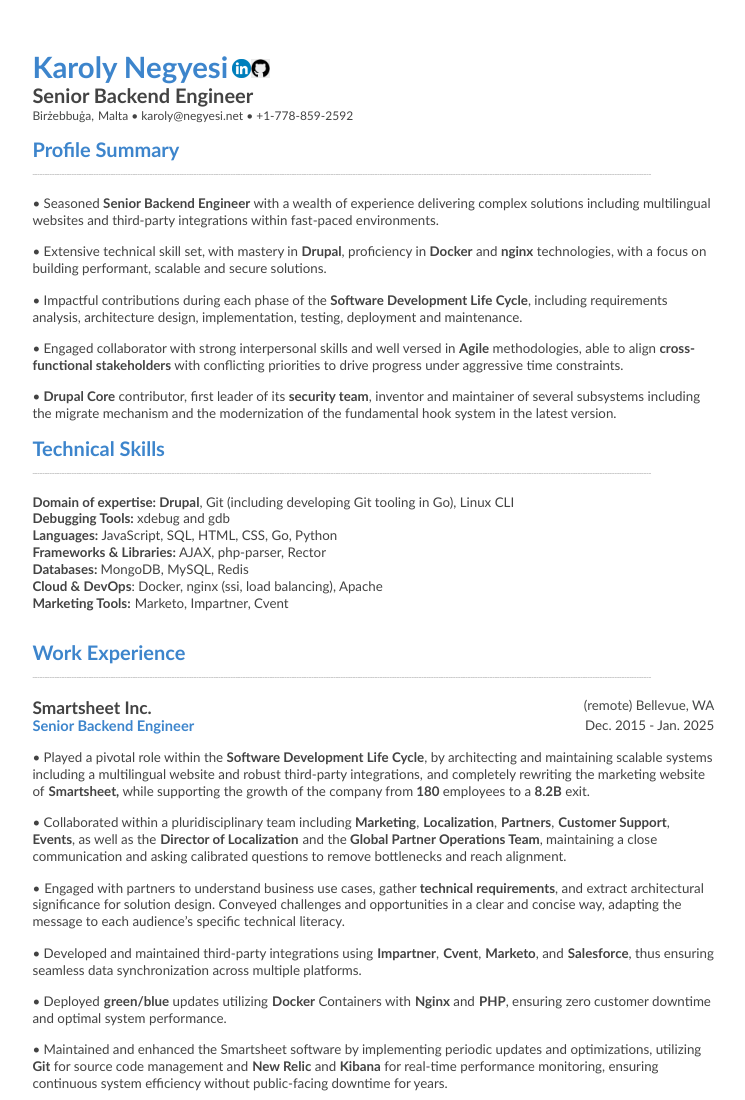
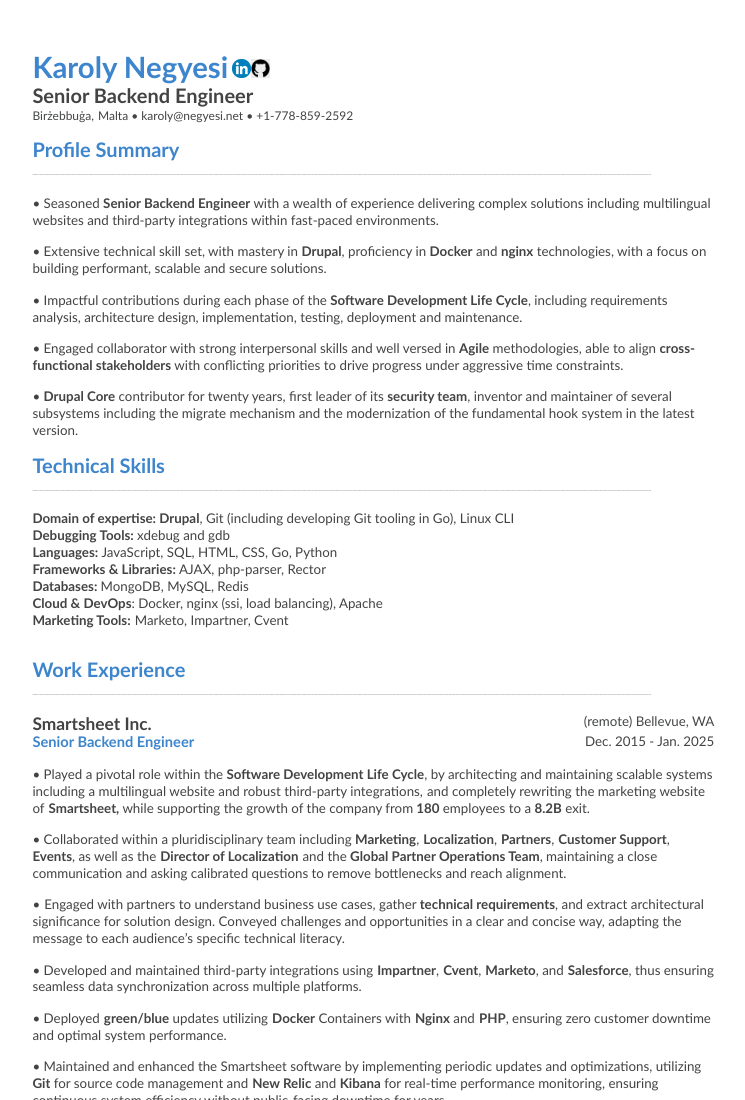
Before and after one commit to chx/chx.github.io, a plain HTML site: page Karoly Negyesi - resume.html in a window 1280 px wide. Shown: the top 1100 px of the page, without its empty margins (38-783 px from the left). Drawn offline with Linux system fonts and the light colour scheme; a web font is replaced by a local one.

Commit message:
a few more words

```diff
--- a/Karoly Negyesi - resume.html
+++ b/Karoly Negyesi - resume.html
@@ -27,7 +27,7 @@
   <p class="c4"></p>
   <p class="c7"><span class="c1">• Engaged collaborator with strong interpersonal skills and well versed in </span><span class="c2">Agile</span><span class="c1"> methodologies, able to align </span><span class="c2">cross-functional stakeholders</span><span class="c1 c9"> with conflicting priorities to drive progress under aggressive time constraints.</span></p>
   <p class="c4"></p>
-  <p class="c7"><span class="c1">• <span class="c2">Drupal Core</span><span class="c1"> contributor, first leader of its </span><span class="c2">security team</span><span class="c1 c9">, inventor and maintainer of several subsystems including the migrate mechanism and the modernization of the fundamental hook system in the latest version.</span></p>
+  <p class="c7"><span class="c1">• <span class="c2">Drupal Core</span><span class="c1"> contributor for twenty years, first leader of its </span><span class="c2">security team</span><span class="c1 c9">, inventor and maintainer of several subsystems including the migrate mechanism and the modernization of the fundamental hook system in the latest version.</span></p>
   <p class="c4"></p>
   <p class="c7"><span class="c18">Technical Skills</span></p>
   <p class="c7"><span class="c8">_____________________________________________________________________________________________________________________________________________________________________________________________________________________________________________________________</span></p>
```
